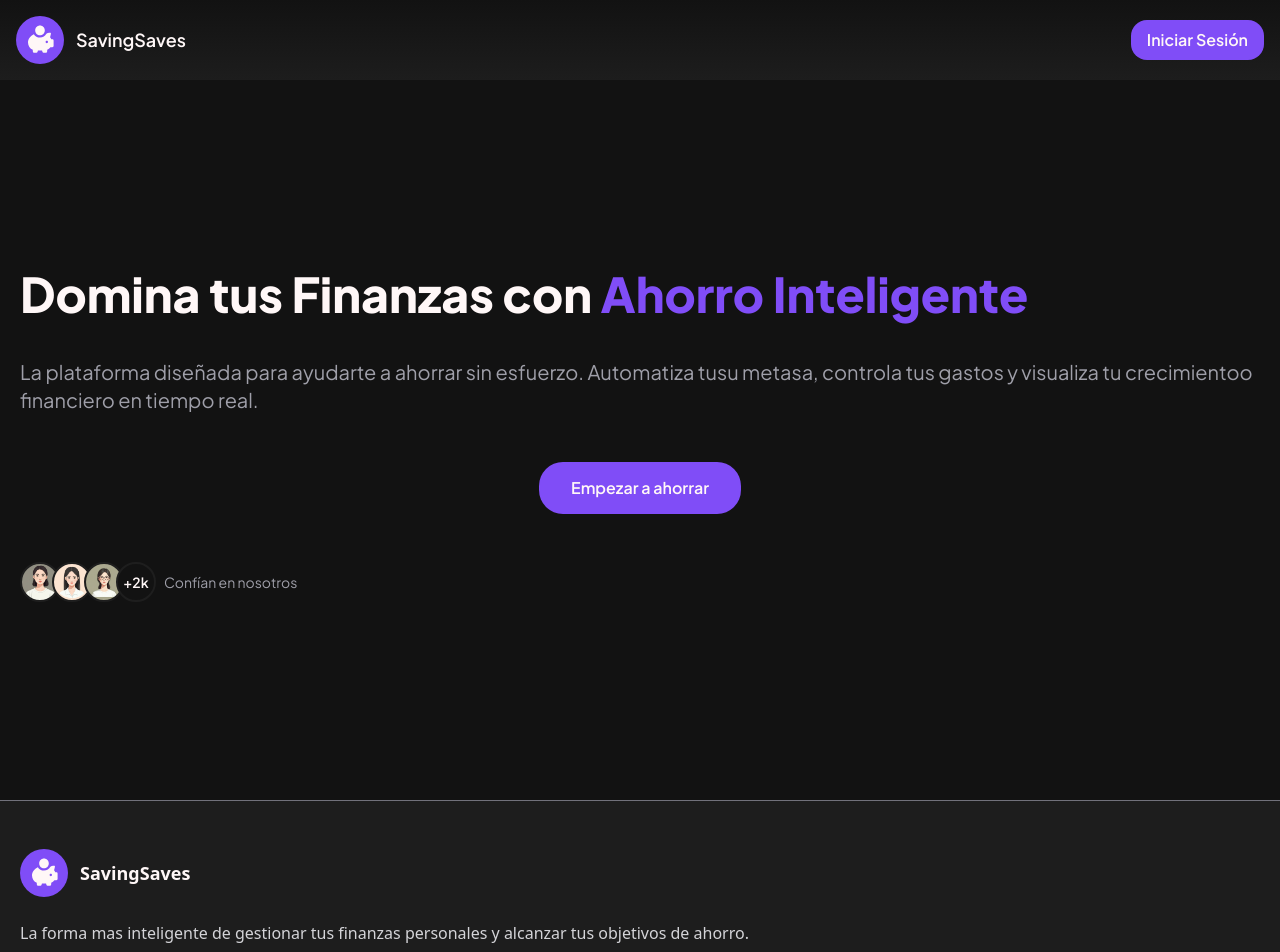
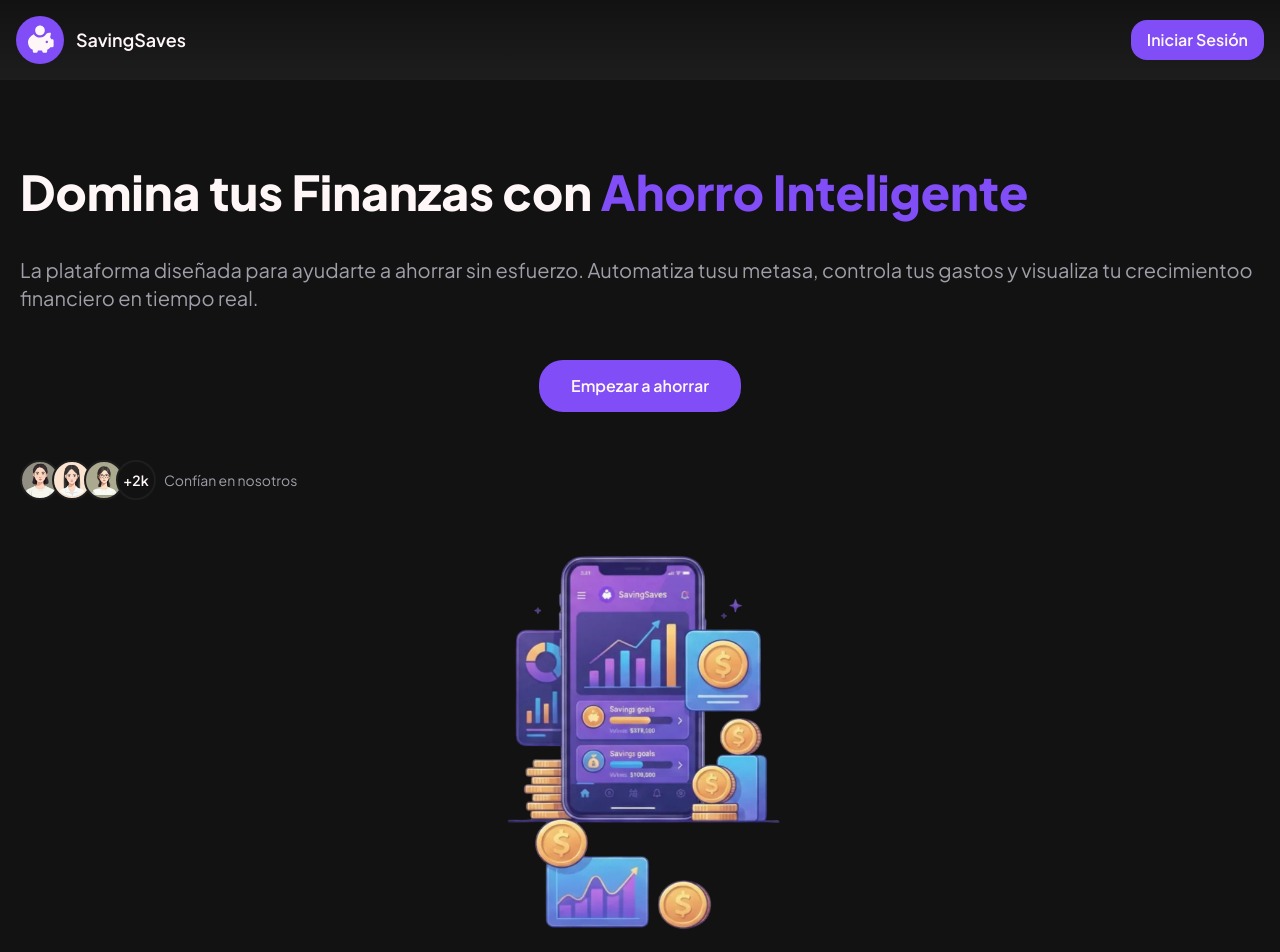
Before and after one commit to GuidoPerezR/savings-app, a React (Vite) app: page / in a window 1280 px wide. Shown: the top 952 px of the page. Built offline with nearby package versions, Linux system fonts and the light colour scheme; no server answers.

Commit message:
feat: add hero image to HomePage component for enhanced visual appeal

```diff
--- a/src/pages/Home.tsx
+++ b/src/pages/Home.tsx
@@ -42,7 +42,13 @@ export default function HomePage() {
           </div>
 
           {/* TODO: Poner imagen */}
-          {/* <img src="" alt="" /> */}
+          <div className="mt-12">
+            <img
+              src="/images/hero_image.webp"
+              alt="Imagen principal de Saving Saves"
+              className="size-96 w-full object-contain"
+            />
+          </div>
         </section>
       </main>
     </>
```
Also changed, not shown: public/images/hero_image.webp (added).
